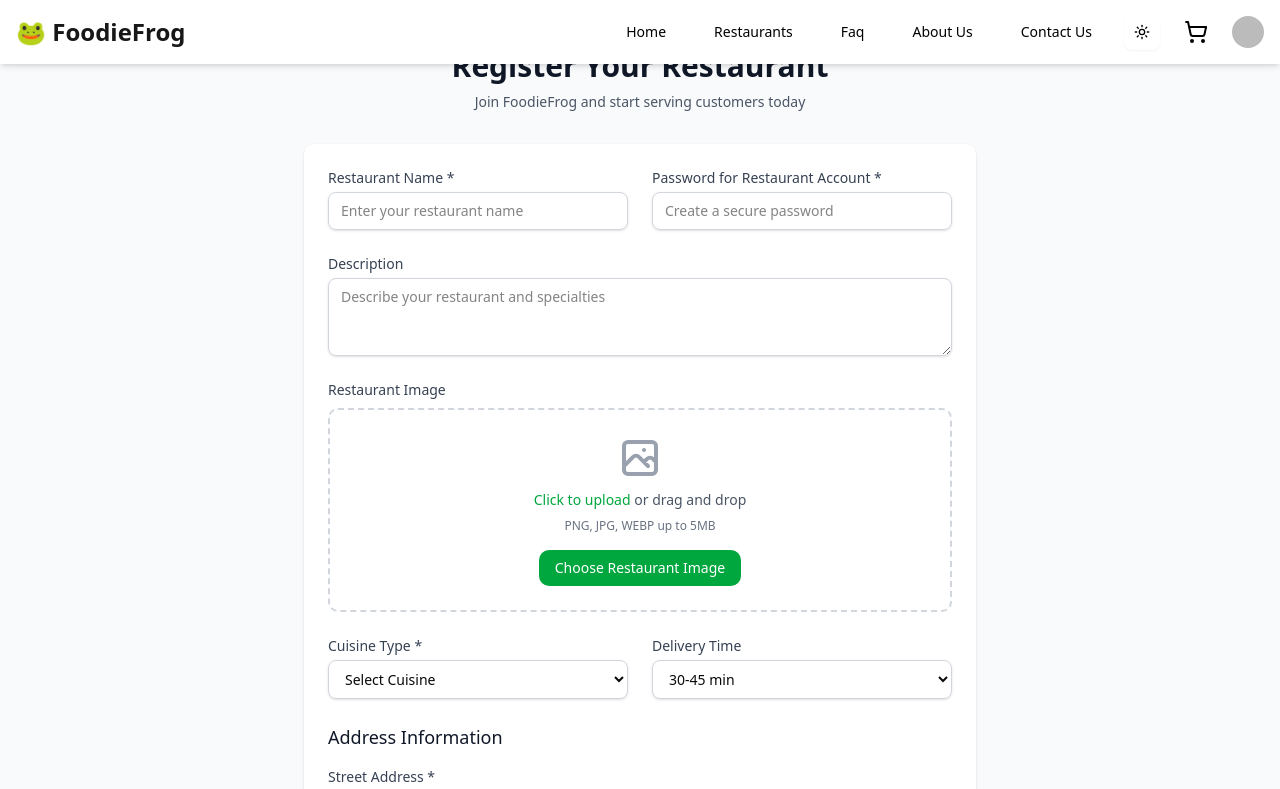
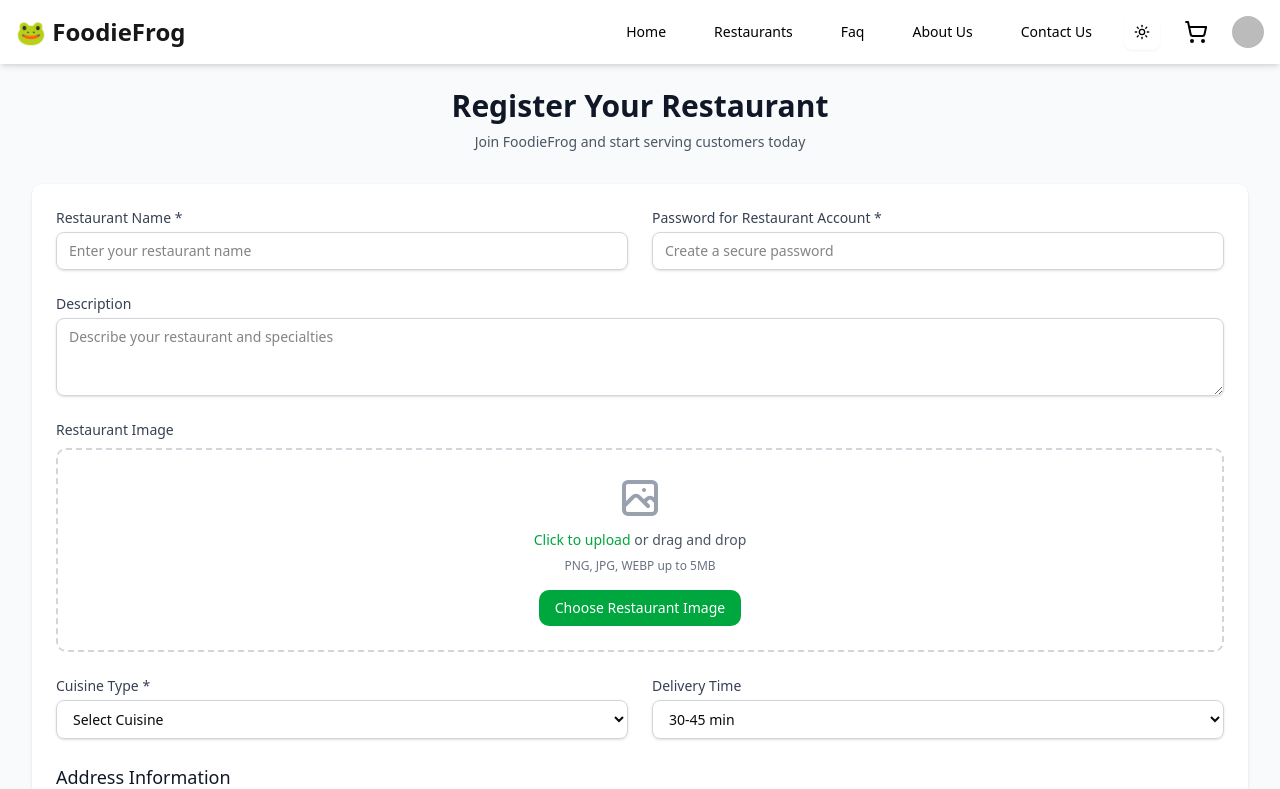
Before and after one commit to refit-dev/FoodieFrog, a Next.js app: page /auth/restaurant-register in a window 1280 px wide. Shown: the top 789 px of the page. Built offline with nearby package versions, Linux system fonts and the light colour scheme; no server answers; the database is empty; sample sign-in values are in the browser's storage.

Commit message:
full bug updated

```diff
--- a/src/app/auth/restaurant-register/page.jsx
+++ b/src/app/auth/restaurant-register/page.jsx
@@ -188,7 +188,7 @@ export default function RestaurantRegisterPage() {
 
   return (
     <div className="min-h-screen bg-gray-50 py-12 px-4 sm:px-6 lg:px-8">
-      <div className="max-w-2xl mx-auto">
+      <div className=" pt-10 mx-auto">
         <div className="text-center mb-8">
           <h1 className="text-3xl font-extrabold text-gray-900">
             Register Your Restaurant
--- a/src/app/orders/page.jsx
+++ b/src/app/orders/page.jsx
@@ -219,7 +219,7 @@ export default function OrdersPage() {
                             <img
                               src={item.image || '/food-placeholder.jpg'}
                               alt={item.name}
-                              className="w-full h-full object-cover hover:scale-105 transition-transform duration-300"
+                              className="w-full  h-96 object-cover hover:scale-105 transition-transform duration-300"
                             />
                             {order.items.length > 4 && index === 3 && (
                               <div className="absolute inset-0 bg-black bg-opacity-50 flex items-center justify-center">
```
